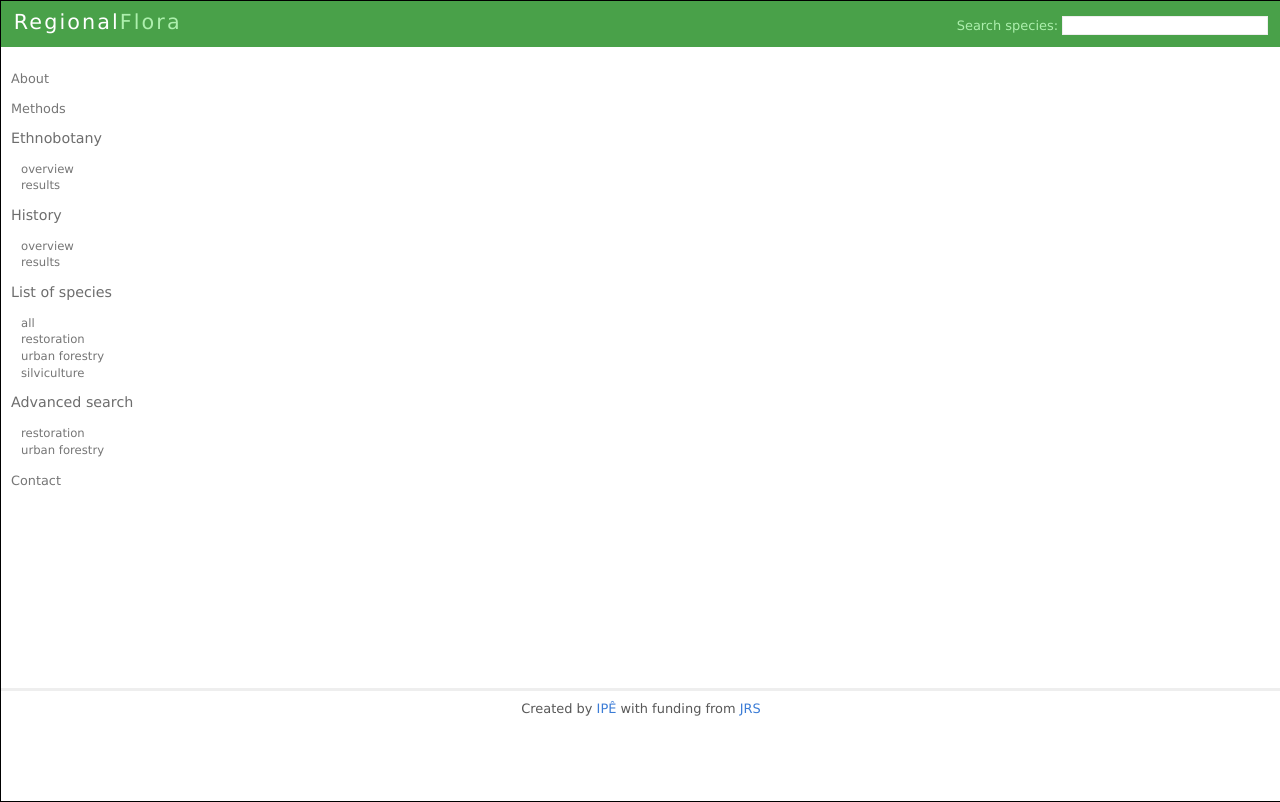
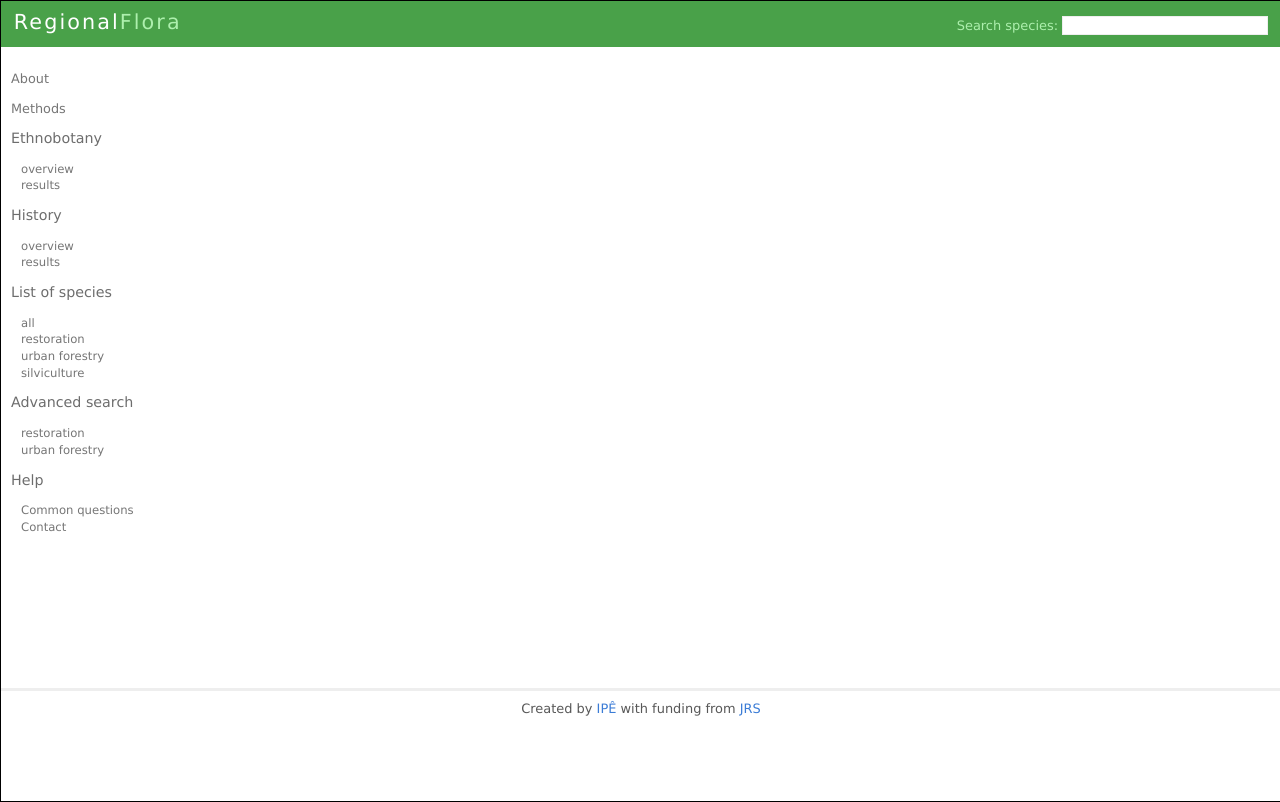
Before and after one commit to ipesoft/rep, a Django app: template app/templates/base.html in a window 1280 px wide. Run offline with Django 3.2, Linux system fonts and the light colour scheme; the template is opened without the code that fills it, so the values that code supplies are empty; parts of the project's set-up code (start-up, migrations or seed data) failed here and were passed over.

Commit message:
New menu item for help content

```diff
--- a/app/models.py
+++ b/app/models.py
@@ -553,7 +553,7 @@ class Taxon( models.Model ):
         #uses = self.uses.all().order_by('label').values_list('label', flat=True)
         #return string.join(uses, ', ')
         #
-        # List of root nodes indicating subnodes inside parenthesis
+        # List of root nodes indicating subnodes inside parentheses
         uses = self.uses.all().order_by('path')
         roots = {} # root id => [root label, [descendant labels]]
         for use in uses:
--- a/app/templates/base.html
+++ b/app/templates/base.html
@@ -54,7 +54,11 @@
     <li><a href="/sp/?urban=1&amp;adv=1">{% trans "Urban forestry" %}</a></li>
    </ul>
    {% endfilter %}
-   <h3><a href="{{ CONTACT_LINK }}">{% trans "Contact" %}</a></h3>
+   <h3>{% trans "Help" %}</h3>
+   <ul>
+    <li><a href="/faq">{% trans "Common questions" %}</a></li>
+    <li><a href="{{ CONTACT_LINK }}">{% trans "Contact" %}</a></li>
+   </ul>
   </div>
 
   <div id="col2">
--- a/app/views.py
+++ b/app/views.py
@@ -498,6 +498,9 @@ def hist_results(request):
     c = RequestContext(request, template_params)
     return render_to_response( possible_templates, c )
 
+def faq(request):
+    return show_page(request, 'faq')
+
 def show_species(request, species_id):
     'Display data about a species'
     _handle_language( request )
--- a/urls.py
+++ b/urls.py
@@ -29,6 +29,7 @@ urlpatterns = patterns('',
     url(r'^hist/?$', 'app.views.hist_overview'),
     url(r'^hist/results/?$', 'app.views.hist_results'),
     url(r'^hist/interview/(?P<interview_id>\d+)/?$', 'app.views.interview'),
+    url(r'^faq/?$', 'app.views.faq'),
     url(r'^docs/(?P<path>.*)$', 'django.views.static.serve', {'document_root': settings.PDF_ROOT,}),
     # Help content
     url(r'^help/(?P<content_id>[-\w\d]+)/?$', 'app.views.show_help'),
```
Also changed, not shown: app/locale/pt_BR/LC_MESSAGES/django.po, 1 other file.
